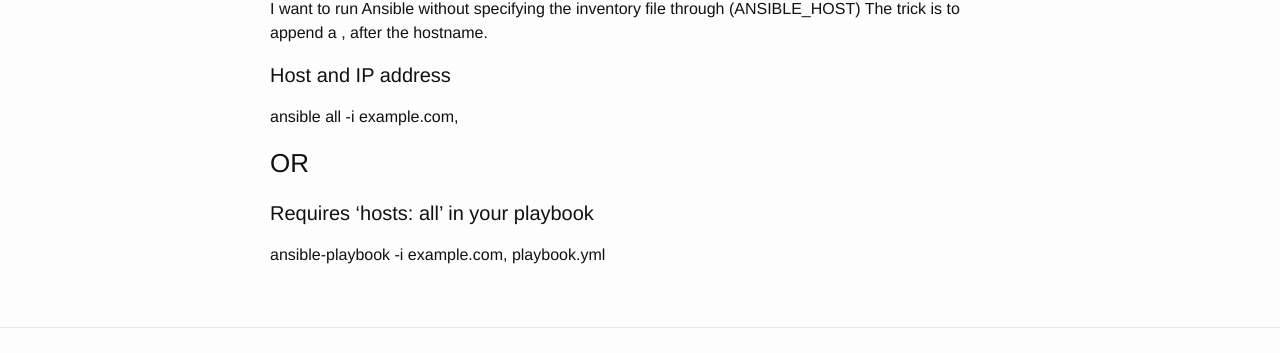
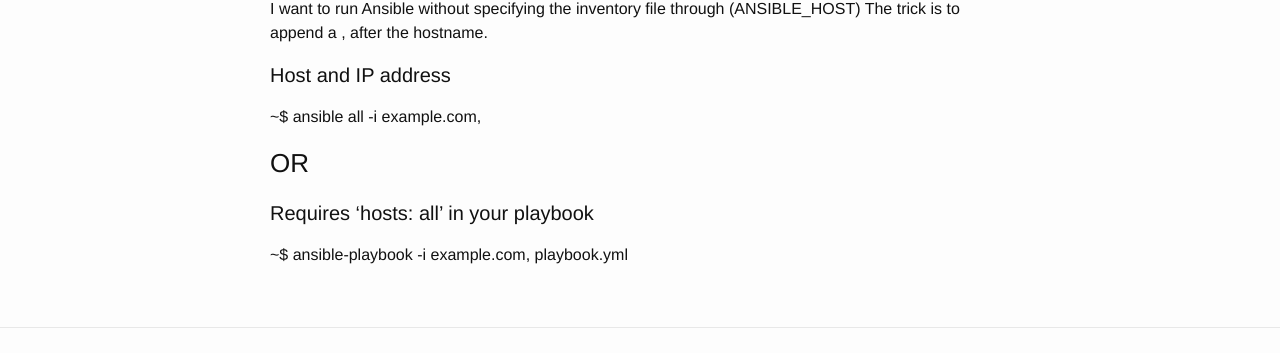
Before and after one commit to arainho/arainho.github.io, a Jekyll site: the page built from _posts/2016-01-18-ansible-no-inventory-file-just-host-directly.md, in a window 1280 px wide. Shown: the part 203-556 px from the top of the page. Built offline with Jekyll 4.4.1, drawn with Linux system fonts in a browser that asks for light colours.

Commit message:
fix shell lines

```diff
--- a/_posts/2016-01-18-ansible-no-inventory-file-just-host-directly.md
+++ b/_posts/2016-01-18-ansible-no-inventory-file-just-host-directly.md
@@ -9,9 +9,11 @@ I want to run Ansible without specifying the inventory file through (ANSIBLE_HOS
 The trick is to append a , after the hostname.
 
 #### Host and IP address
-ansible all -i example.com,
+
+  ~$ ansible all -i example.com,
 
 ### OR
 
 #### Requires 'hosts: all' in your playbook
-ansible-playbook -i example.com, playbook.yml
+
+  ~$ ansible-playbook -i example.com, playbook.yml
```
